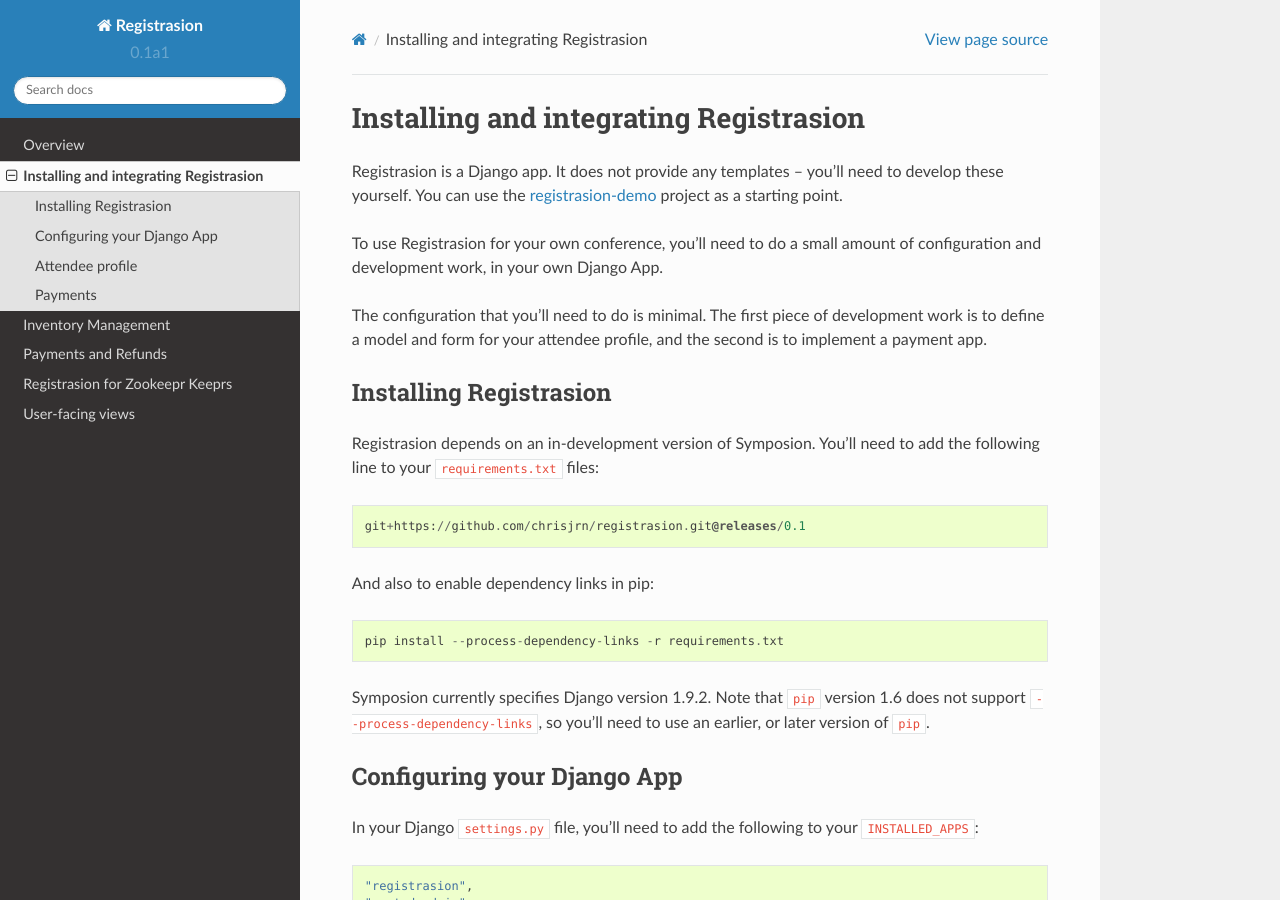
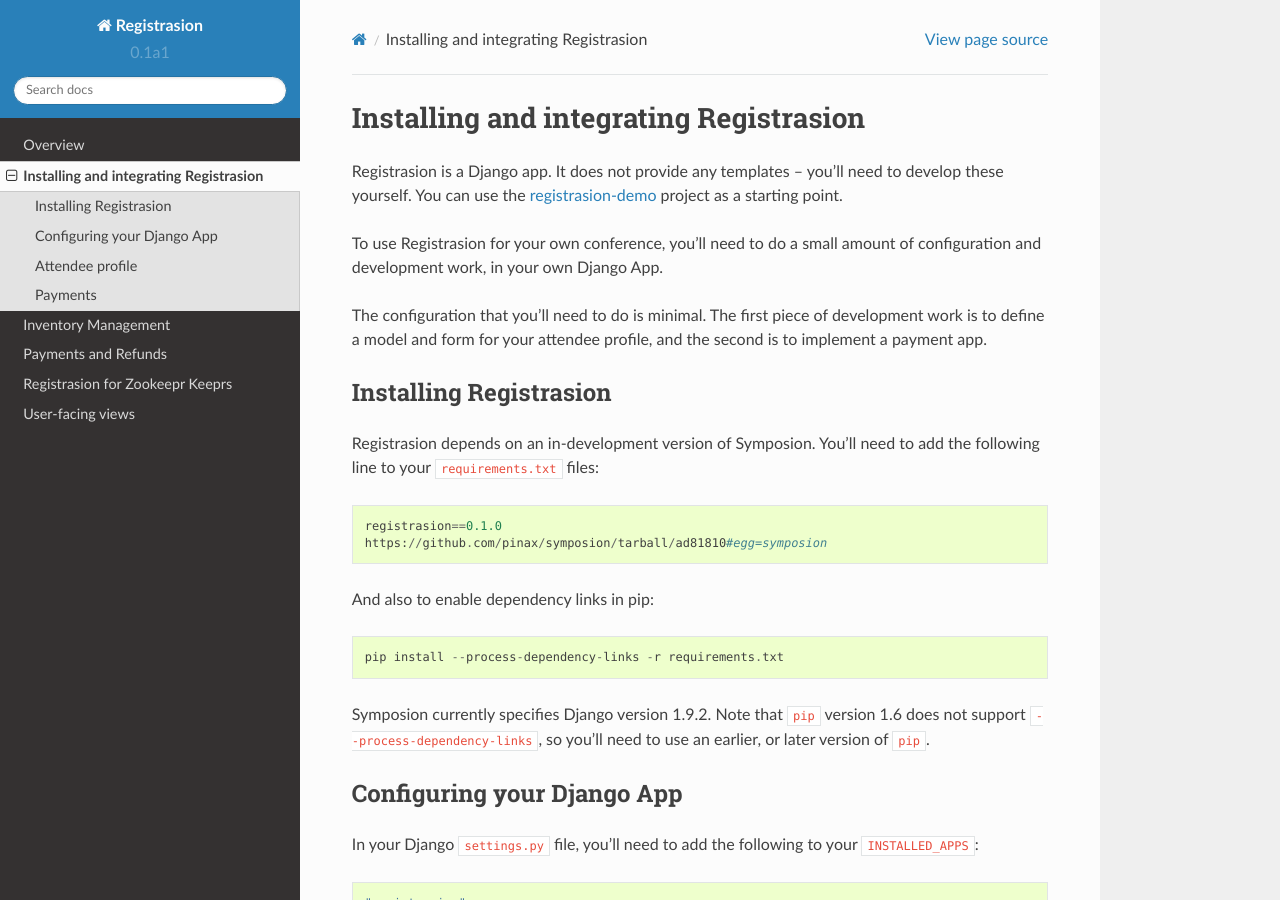
Before and after one commit to chrisjrn/registrasion, a Sphinx documentation site: the page built from docs/integration.rst, in a window 1280 px wide and 900 px high. Built offline with Sphinx 7.4.7 and the Read the Docs theme 2.0.0, drawn with Linux system fonts in a browser that asks for light colours.

Commit message:
Adds correct documentation for setting up a project.

```diff
--- a/docs/integration.rst
+++ b/docs/integration.rst
@@ -13,7 +13,8 @@
 
 Registrasion depends on an in-development version of Symposion. You'll need to add the following  line to your ``requirements.txt`` files::
 
-    git+https://github.com/chrisjrn/registrasion.git@releases/0.1
+    registrasion==0.1.0
+    https://github.com/pinax/symposion/tarball/ad81810#egg=symposion
 
 And also to enable dependency links in pip::
 
```
Also changed, not shown: 1 other file.
